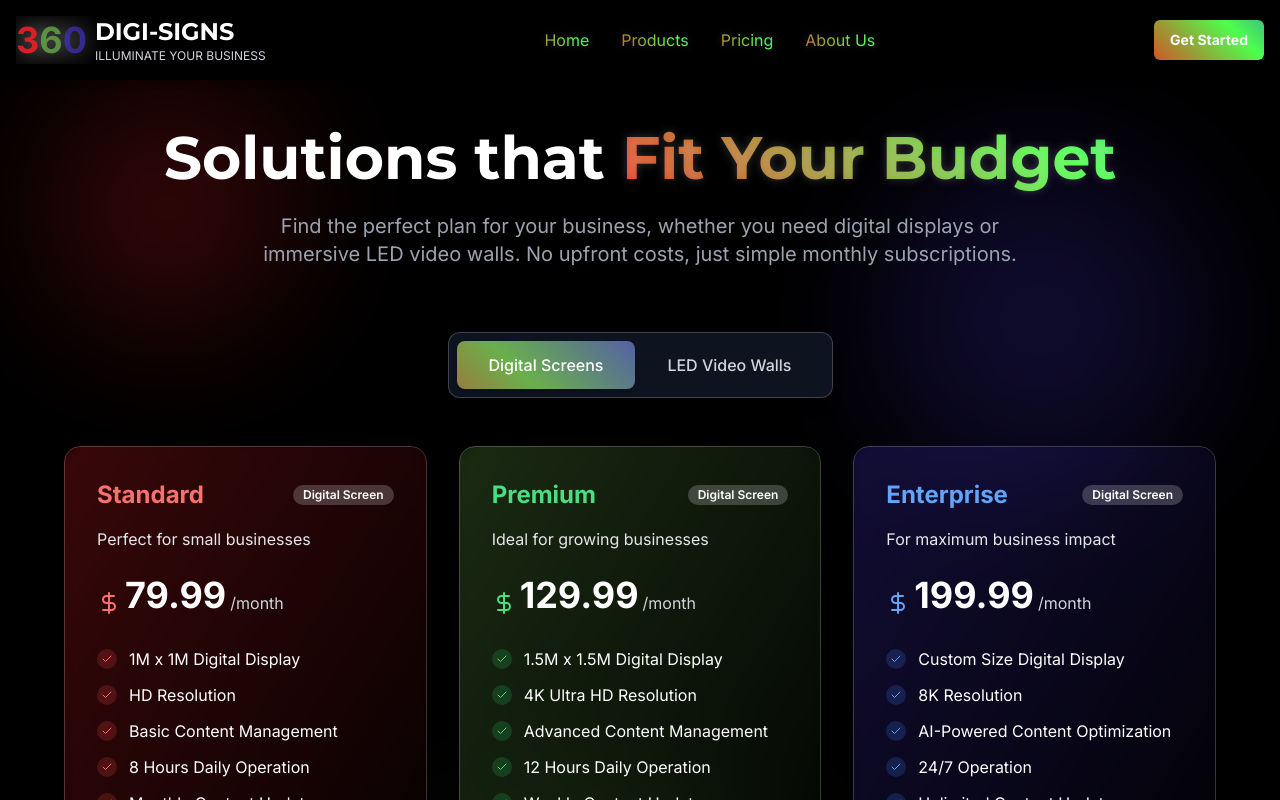
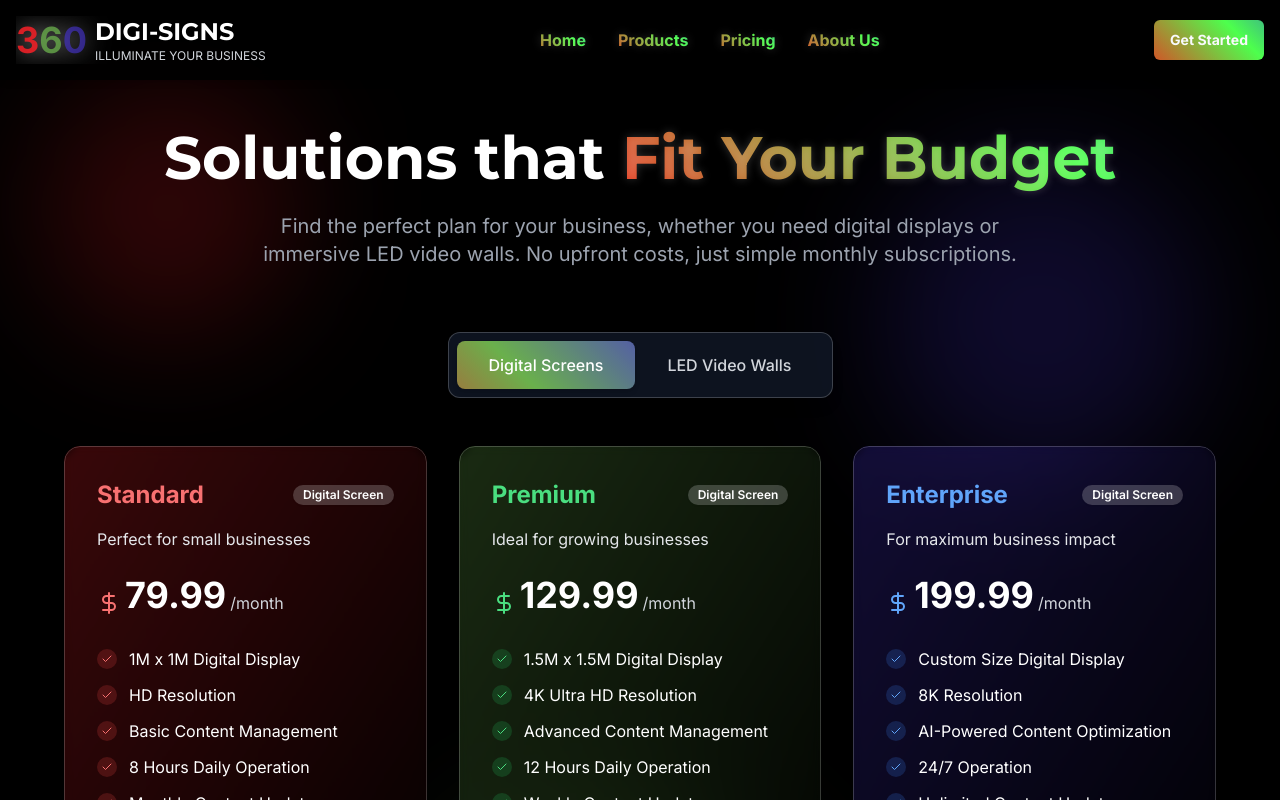
Before and after one commit to Admin360DigiSigns/glow-screen-subscription-hub, a React (Vite) app: page /pricing in a window 1280 px wide. Shown: the top 800 px of the page. Built offline with nearby package versions, Linux system fonts and the light colour scheme.

Commit message:
Code edited in Lovable Code Editor
Edited UI in Lovable

```diff
--- a/src/components/Navbar.tsx
+++ b/src/components/Navbar.tsx
@@ -30,7 +30,7 @@ const Navbar = () => {
           </div>
 
           {/* Desktop Navigation - Centered with white text */}
-          <div className="hidden md:flex items-center justify-center flex-1">
+          <div className="hidden md:flex items-center justify-center flex-1 font-bold">
             <div className="flex space-x-8">
               <span className="text-rgb-animated"  font-bold ><Link to="/" >Home</Link></span>
               <span className="text-rgb-animated "font-bold><Link to="/products" >Products</Link></span>
```
